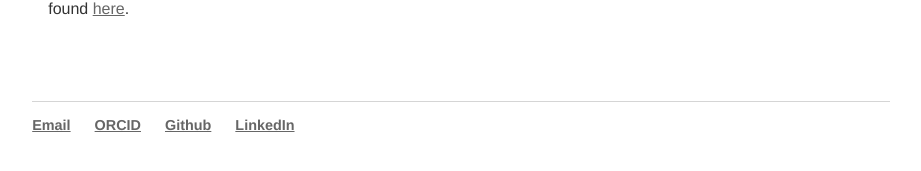
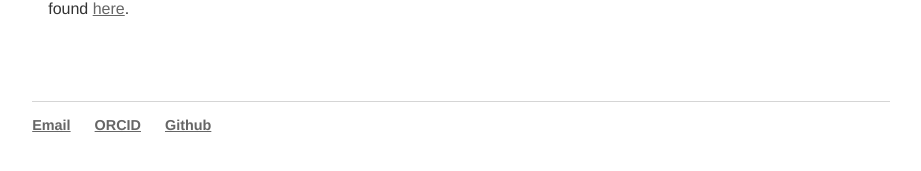
Before and after one commit to lena-kilian/lena-kilian.github.io, a Jekyll site: the page built from index.md, in a window 1280 px wide. Shown: the part 463-634 px from the top of the page, without its empty margins (179-1100 px from the left). Built offline with Jekyll 4.4.1, drawn with Linux system fonts in a browser that asks for light colours; our own code applies the rules of GitHub Pages for plain Markdown files.

Commit message:
Update default.html

```diff
--- a/_layouts/default.html
+++ b/_layouts/default.html
@@ -22,7 +22,6 @@
 				<li><a href="mailto:lena.kilian@pik-potsdam.de">Email</a></li>
 				<li><a href="https://orcid.org/0000-0002-0885-1198">ORCID</a></li>
 				<li><a href="https://github.com/lena-kilian">Github</a></li>
-				<li><a href="https://www.linkedin.com/in/lena-kilian/">LinkedIn</a></li>
 				</ul>
 			</footer>
 		</body>
```
